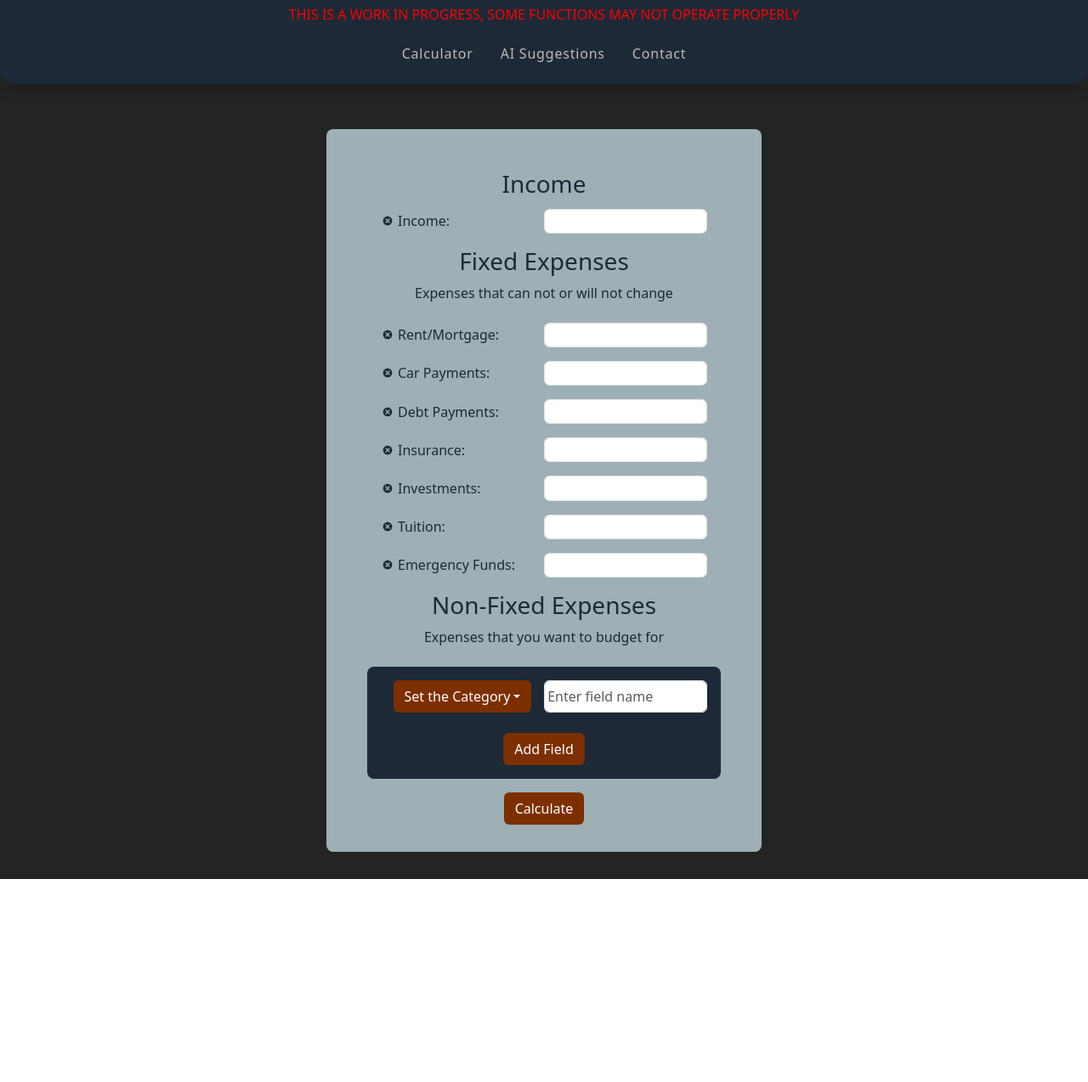
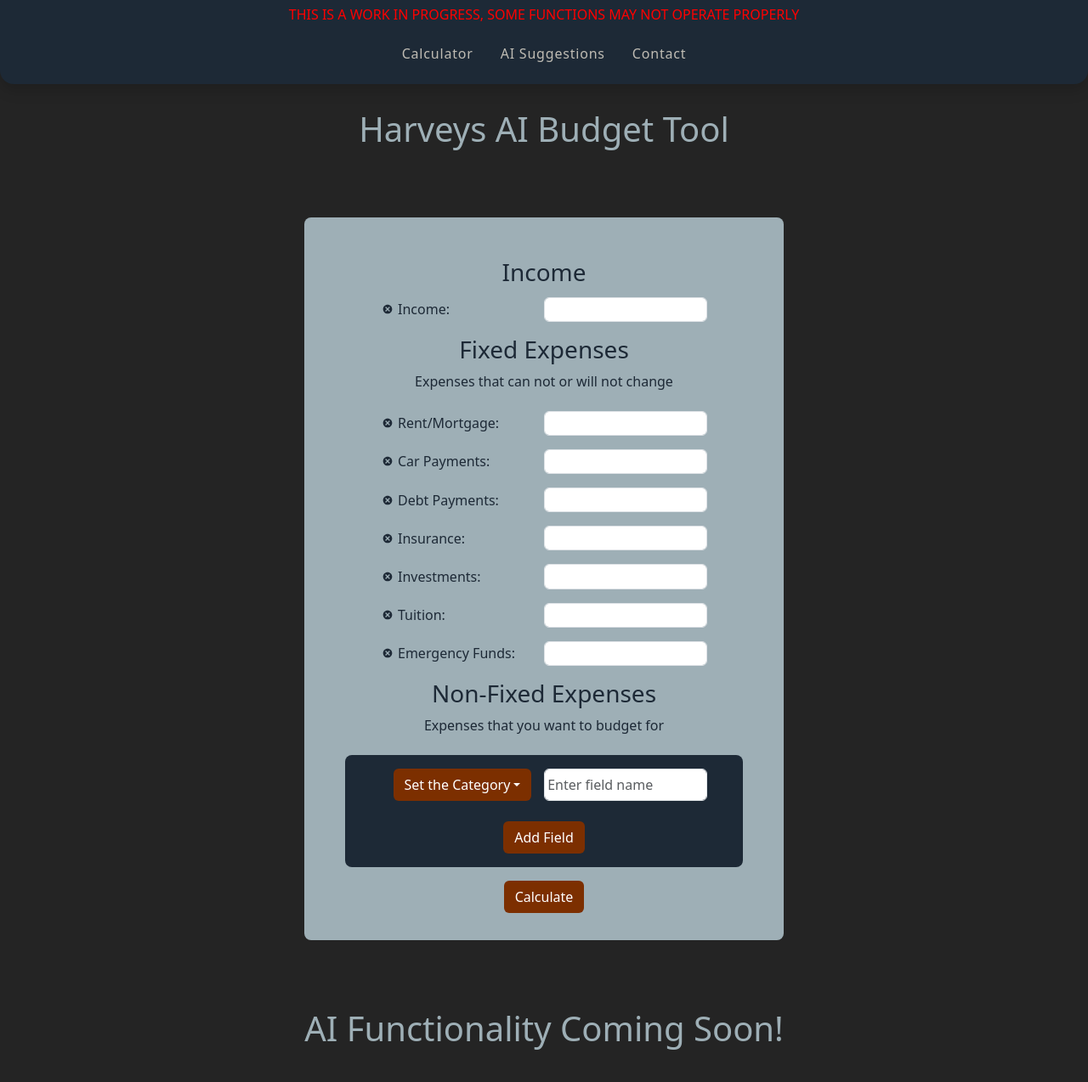
Before and after one commit to harveyji1/HarveysBudgetTool, a React (Vite) app: page / in a window 1280 px wide. Shown: the top 1274 px of the page at 85% size. Before the commit the page ends 1035 px from the top, so only its background shows below. Built offline with nearby package versions, Linux system fonts and the light colour scheme.

Commit message:
Site Title, AI Start

```diff
--- a/src/App.css
+++ b/src/App.css
@@ -4,6 +4,11 @@
   margin: 0 auto;
   padding: 2rem;
   text-align: center;
+}
+
+.siteTitle{
+  margin-top: 6rem;
+  color: var(--primary-color) !important;
 }
 
 .logo {
--- a/src/App.tsx
+++ b/src/App.tsx
@@ -1,16 +1,18 @@
 // import { useState } from 'react'
 import NavBar from './components/NavBar/NavBar';
 import Calculator from './components/Calculator/Calculator';
+import AISuggestions from './components/AISuggestions/AISuggestions';
 import './App.css';
 import 'bootstrap/dist/css/bootstrap.min.css';
 
 
 function App() {
-  // const [count, setCount] = useState(0)
   return (
     <div>
       <NavBar/>
+      <h1 className='siteTitle'>Harveys AI Budget Tool</h1>
       <Calculator/>
+      <AISuggestions/>
     </div>
 
   )
--- /dev/null
+++ b/src/components/AISuggestions/AISuggestions.css
@@ -0,0 +1,6 @@
+.aiHeader{
+    margin-top: 5rem;
+    scroll-margin-top: 5rem;
+    margin-bottom: 5rem;
+    color: var(--primary-color) !important;
+}
--- /dev/null
+++ b/src/components/AISuggestions/AISuggestions.tsx
@@ -0,0 +1,12 @@
+import './AISuggestions.css';
+
+function AISuggestions(){
+    return(
+        <div id = "aiSuggestions">
+            <h1 className='aiHeader'>AI Functionality Coming Soon!</h1>
+        </div>
+
+    )
+}
+
+export default AISuggestions;
--- a/src/components/Calculator/AddField.tsx
+++ b/src/components/Calculator/AddField.tsx
@@ -16,7 +16,7 @@ function AddField({ onAddField }: AddFieldProps) {
 
   const handleAdd = () => {
     if (newFieldName.trim() === '') {
-      setError('Please enter a category name.');
+      setError('Please enter a field name.');
       return;
     }
     if (newCategory === 'Set the Category') {
--- a/src/components/Calculator/Calculator.css
+++ b/src/components/Calculator/Calculator.css
@@ -2,7 +2,8 @@
     background-color: var(--primary-color);
     padding: 2rem;
     border-radius: .5rem;
-    margin-top: 7.5rem;
+    margin-top: 5rem;
+    scroll-margin-top: 7.5rem;
 }
 .calculatorInputs{
     margin: 1rem;
```
Also changed, not shown: src/components/Contact/Contact.css (added), src/components/Contact/Contact.tsx (added).
